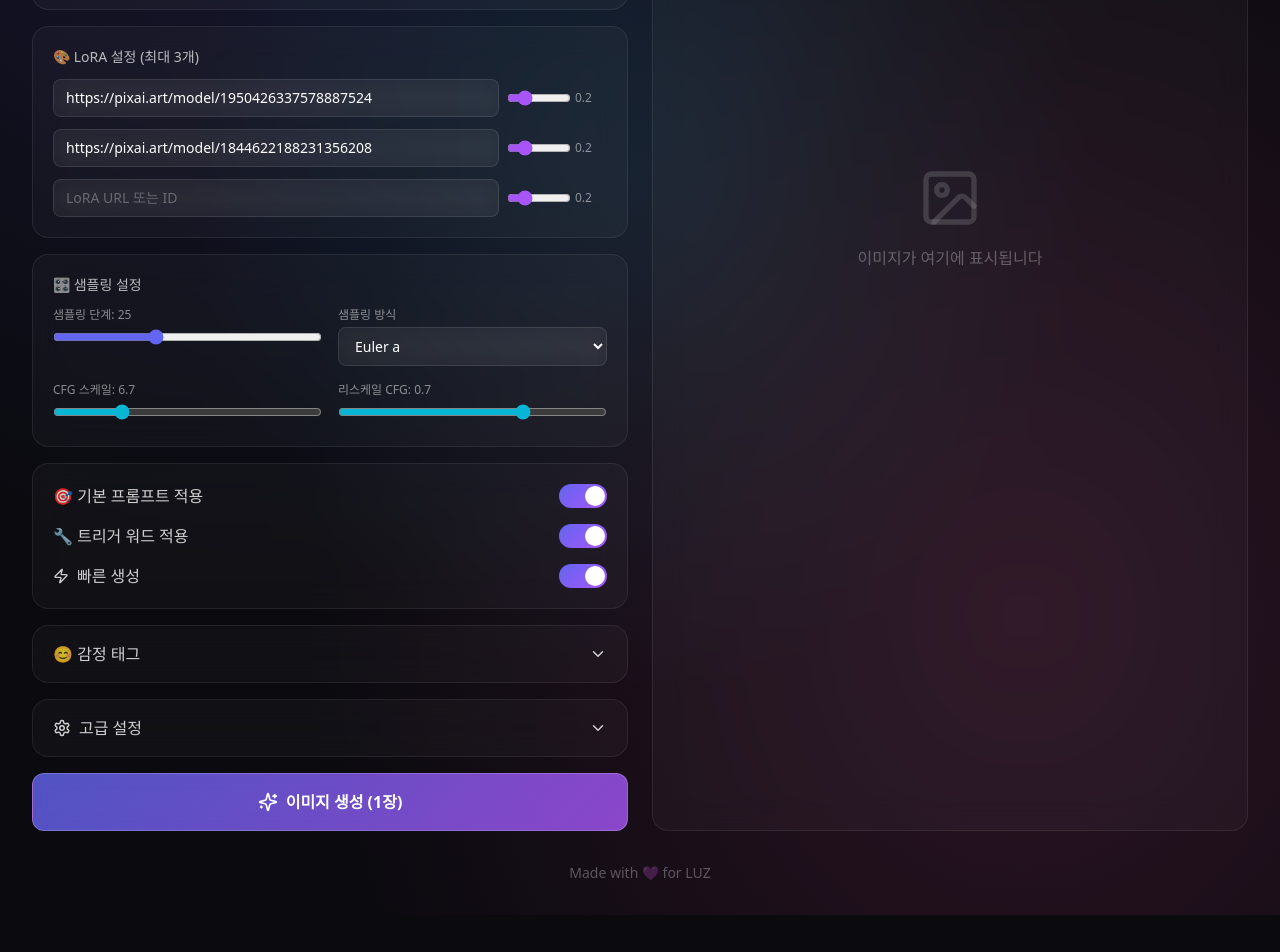
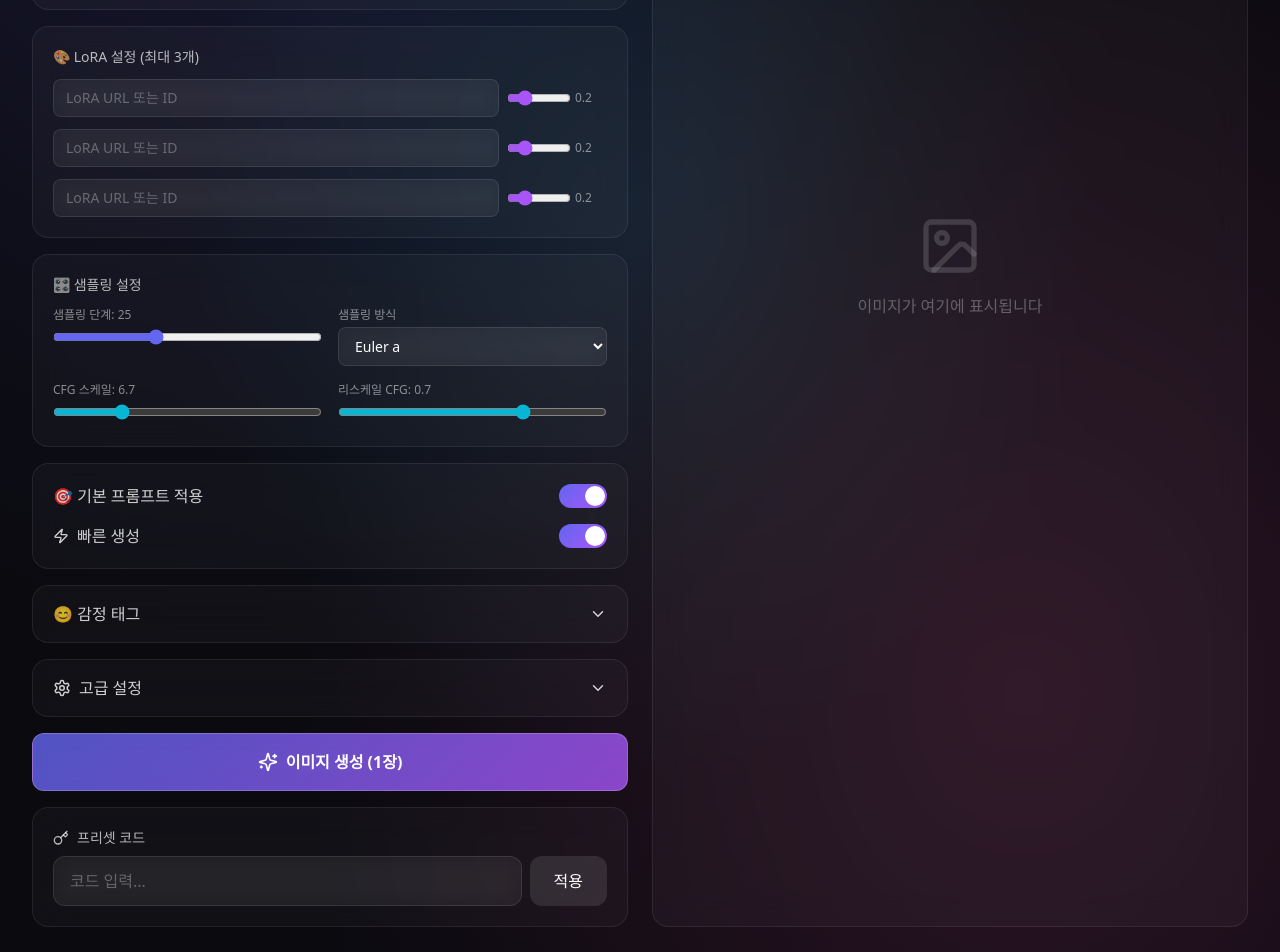
Before and after one commit to luzruz555/pixtest, a Next.js app: page / in a window 1280 px wide. Shown: the part 580-1532 px from the top of the page. Before the commit the page ends 1495 px from the top, so only its background shows below. Built offline with nearby package versions, Linux system fonts and the light colour scheme.

Commit message:
Update page.tsx

```diff
--- a/app/page.tsx
+++ b/app/page.tsx
@@ -1,7 +1,7 @@
 'use client'
 
 import { useState, useEffect } from 'react'
-import { Download, Settings, Sparkles, Image as ImageIcon, Loader2, ChevronDown, ChevronUp, Plus, X, Zap } from 'lucide-react'
+import { Download, Settings, Sparkles, Image as ImageIcon, Loader2, ChevronDown, ChevronUp, Zap, Key } from 'lucide-react'
 
 const MODELS = {
   'Tsubaki (DIT)': '1894092844569363483',
@@ -11,13 +11,17 @@ const MODELS = {
 
 const SAMPLERS = ['Euler a', 'Euler', 'DPM++ 2M', 'DPM++ 2M Karras', 'DPM++ SDE', 'DPM++ SDE Karras', 'DDIM']
 
-const DEFAULT_BASE_PROMPT = `(na tarapisu153:0.8), (say hana:0.8), (Azuuru:0.7), (kozimo123456:1.4), (freng:0.45), (patzzi:0.4), year 2024, year 2025, delicate face, kawaii aesthetic, 32k uhd, masterpiece, best quality, ultra-detailed, beautiful, nai3, (no halo:1.9), (no accessories:1.9), (no accessory:1.5), (no ornaments:1.8), blurry background`
-
-const DEFAULT_NEGATIVE_PROMPT = `bad quality, low quality, worst quality, lowres, nsfw, jpeg artifacts, scan artifacts, mosaic, cropped, error, fewer digits, bad reflection, bad composition, bad anatomy, bad hands, bad fingers, missing fingers, extra hands, extra legs, excess fingers, light particles, artist name, text, watermark, username, copyright name, bright, creature, creatures, sensei, teacher, (((halo))), hosino, accessory, 2girls, multiple people, chibi, multiple characters, sketched characters, blue archive characters, hairpin, thick eyebrows, piercing , brooch, text, (red blood:1.3), ornament`
-
-const TRIGGER_WORDS = 'soft skin, bold lineart, black lineart'
-
-const DEFAULT_EMOTIONS = [
+// 유저 프리셋
+const USER_PRESETS: { [key: string]: any } = {
+  'LUZ555': {
+    basePrompt: `(na tarapisu153:0.8), (say hana:0.8), (Azuuru:0.7), (kozimo123456:1.4), (freng:0.45), (patzzi:0.4), year 2024, year 2025, delicate face, kawaii aesthetic, 32k uhd, masterpiece, best quality, ultra-detailed, beautiful, nai3, (no halo:1.9), (no accessories:1.9), (no accessory:1.5), (no ornaments:1.8), blurry background, black lineart, bold lineart, soft skin`,
+    negativePrompt: `bad quality, low quality, worst quality, lowres, nsfw, jpeg artifacts, scan artifacts, mosaic, cropped, error, fewer digits, bad reflection, bad composition, bad anatomy, bad hands, bad fingers, missing fingers, extra hands, extra legs, excess fingers, light particles, artist name, text, watermark, username, copyright name, bright, creature, creatures, sensei, teacher, (((halo))), hosino, accessory, 2girls, multiple people, chibi, multiple characters, sketched characters, blue archive characters, hairpin, thick eyebrows, piercing , brooch, text, (red blood:1.3), ornament`,
+    loras: [
+      { url: 'https://pixai.art/model/1950426337578887524', weight: 0.2 },
+      { url: 'https://pixai.art/model/1844622188231356208', weight: 0.2 },
+      { url: '', weight: 0.2 },
+    ],
+    emotions: [
       { id: 'happy', name: '기쁨', tags: 'smile, happy, (head tilt:0.6)', enabled: false },
       { id: 'smile', name: '미소', tags: 'light smile', enabled: false },
       { id: 'front', name: '정면샷', tags: 'facing at viewer, expressionless', enabled: false },
@@ -25,14 +29,27 @@ const DEFAULT_EMOTIONS = [
       { id: 'angry', name: '분노', tags: 'angry, glare, scawl', enabled: false },
       { id: 'shy', name: '부끄러움', tags: 'shy, blush, looking another, embarrassed', enabled: false },
       { id: 'dead', name: '사망', tags: 'empty eyes, dead eyes, death scene, black blood on face, black blood on cloth, lying, black blood on floor, lifeless body', enabled: false },
+    ],
+    steps: 25,
+    sampler: 'Euler a',
+    cfgScale: 6.7,
+    rescaleCfg: 0.7,
+  }
+}
+
+// 기본 빈 감정 태그
+const DEFAULT_EMOTIONS = [
+  { id: 'emotion1', name: '감정 1', tags: '', enabled: false },
+  { id: 'emotion2', name: '감정 2', tags: '', enabled: false },
+  { id: 'emotion3', name: '감정 3', tags: '', enabled: false },
+  { id: 'emotion4', name: '감정 4', tags: '', enabled: false },
+  { id: 'emotion5', name: '감정 5', tags: '', enabled: false },
 ]
 
 // LoRA URL에서 ID 추출
 const extractLoraId = (url: string): string | null => {
-  // https://pixai.art/model/1950426337578887524-xxx 형식
   const match = url.match(/model\/(\d+)/)
   if (match) return match[1]
-  // 이미 ID만 입력된 경우
   if (/^\d+$/.test(url.trim())) return url.trim()
   return null
 }
@@ -40,29 +57,25 @@ const extractLoraId = (url: string): string | null => {
 export default function Home() {
   const [apiKey, setApiKey] = useState('')
   const [prompt, setPrompt] = useState('')
-  const [negativePrompt, setNegativePrompt] = useState(DEFAULT_NEGATIVE_PROMPT)
-  const [basePrompt, setBasePrompt] = useState(DEFAULT_BASE_PROMPT)
+  const [negativePrompt, setNegativePrompt] = useState('')
+  const [basePrompt, setBasePrompt] = useState('')
   const [useBasePrompt, setUseBasePrompt] = useState(true)
-  const [useTrigger, setUseTrigger] = useState(true)
   const [model, setModel] = useState('Tsubaki (DIT)')
   const [width, setWidth] = useState(1024)
   const [height, setHeight] = useState(1024)
 
-  // LoRA 설정 (최대 3개)
   const [loras, setLoras] = useState([
-    { url: 'https://pixai.art/model/1950426337578887524', weight: 0.2 },
-    { url: 'https://pixai.art/model/1844622188231356208', weight: 0.2 },
+    { url: '', weight: 0.2 },
+    { url: '', weight: 0.2 },
     { url: '', weight: 0.2 },
   ])
 
-  // 샘플링 설정
   const [steps, setSteps] = useState(25)
   const [sampler, setSampler] = useState('Euler a')
   const [cfgScale, setCfgScale] = useState(6.7)
   const [rescaleCfg, setRescaleCfg] = useState(0.7)
   const [fastMode, setFastMode] = useState(true)
 
-  // 감정 태그
   const [emotions, setEmotions] = useState(DEFAULT_EMOTIONS)
   const [showEmotions, setShowEmotions] = useState(false)
 
@@ -71,6 +84,10 @@ export default function Home() {
   const [error, setError] = useState('')
   const [showSettings, setShowSettings] = useState(false)
   const [progress, setProgress] = useState('')
+
+  // 유저코드
+  const [userCode, setUserCode] = useState('')
+  const [codeMessage, setCodeMessage] = useState('')
 
   useEffect(() => {
     const savedApiKey = localStorage.getItem('pixai_api_key')
@@ -81,6 +98,8 @@ export default function Home() {
     if (savedNegativePrompt) setNegativePrompt(savedNegativePrompt)
     const savedEmotions = localStorage.getItem('pixai_emotions')
     if (savedEmotions) setEmotions(JSON.parse(savedEmotions))
+    const savedLoras = localStorage.getItem('pixai_loras')
+    if (savedLoras) setLoras(JSON.parse(savedLoras))
   }, [])
 
   const saveApiKey = (key: string) => {
@@ -102,9 +121,10 @@ export default function Home() {
     const newLoras = [...loras]
     newLoras[index] = { ...newLoras[index], [field]: value }
     setLoras(newLoras)
+    localStorage.setItem('pixai_loras', JSON.stringify(newLoras))
   }
 
-  const updateEmotion = (id: string, field: 'enabled' | 'tags', value: boolean | string) => {
+  const updateEmotion = (id: string, field: 'enabled' | 'tags' | 'name', value: boolean | string) => {
     const newEmotions = emotions.map(e =>
       e.id === id ? { ...e, [field]: value } : e
     )
@@ -112,10 +132,36 @@ export default function Home() {
     localStorage.setItem('pixai_emotions', JSON.stringify(newEmotions))
   }
 
+  // 유저코드 적용
+  const applyUserCode = () => {
+    const preset = USER_PRESETS[userCode.toUpperCase()]
+    if (preset) {
+      setBasePrompt(preset.basePrompt)
+      setNegativePrompt(preset.negativePrompt)
+      setLoras(preset.loras)
+      setEmotions(preset.emotions)
+      setSteps(preset.steps)
+      setSampler(preset.sampler)
+      setCfgScale(preset.cfgScale)
+      setRescaleCfg(preset.rescaleCfg)
+
+      localStorage.setItem('pixai_base_prompt', preset.basePrompt)
+      localStorage.setItem('pixai_negative_prompt', preset.negativePrompt)
+      localStorage.setItem('pixai_loras', JSON.stringify(preset.loras))
+      localStorage.setItem('pixai_emotions', JSON.stringify(preset.emotions))
+
+      setCodeMessage('✅ 프리셋이 적용되었습니다!')
+      setTimeout(() => setCodeMessage(''), 3000)
+    } else {
+      setCodeMessage('❌ 존재하지 않는 코드입니다')
+      setTimeout(() => setCodeMessage(''), 3000)
+    }
+  }
+
   const generateSingleImage = async (finalPrompt: string, label: string) => {
     const loraData = loras
-      .map(l => ({ id: extractLoraId(l.url), weight: l.weight }))
-      .filter(l => l.id)
+      .map(l => ({ loraId: extractLoraId(l.url), weight: l.weight }))
+      .filter(l => l.loraId)
 
     const response = await fetch('/api/generate', {
       method: 'POST',
@@ -149,16 +195,15 @@ export default function Home() {
     setGeneratedImages([])
 
     let basePromptFinal = prompt
-    if (useBasePrompt) basePromptFinal = `${basePrompt}, ${basePromptFinal}`
-    if (useTrigger) basePromptFinal = `${basePromptFinal}, ${TRIGGER_WORDS}`
+    if (useBasePrompt && basePrompt) {
+      basePromptFinal = `${basePrompt}, ${basePromptFinal}`
+    }
 
-    // 생성할 이미지 목록
     const imagesToGenerate = [
       { label: '기본', prompt: basePromptFinal }
     ]
 
-    // 활성화된 감정 태그 추가
-    emotions.filter(e => e.enabled).forEach(e => {
+    emotions.filter(e => e.enabled && e.tags).forEach(e => {
       imagesToGenerate.push({
         label: e.name,
         prompt: `${basePromptFinal}, ${e.tags}`
@@ -213,7 +258,7 @@ export default function Home() {
           <h1 className="text-4xl md:text-5xl font-bold bg-gradient-to-r from-indigo-400 via-purple-400 to-pink-400 bg-clip-text text-transparent mb-2">
             ✨ Pixai Generator
           </h1>
-          <p className="text-white/60">LUZ 전용 이미지 생성기</p>
+          <p className="text-white/60">AI 이미지 생성기</p>
         </div>
 
         <div className="grid grid-cols-1 lg:grid-cols-2 gap-6">
@@ -346,12 +391,6 @@ export default function Home() {
                     className="toggle-checkbox" />
                 </div>
                 <div className="flex items-center justify-between">
-                  <span className="text-white/80">🔧 트리거 워드 적용</span>
-                  <input type="checkbox" checked={useTrigger}
-                    onChange={(e) => setUseTrigger(e.target.checked)}
-                    className="toggle-checkbox" />
-                </div>
-                <div className="flex items-center justify-between">
                   <span className="text-white/80 flex items-center gap-2"><Zap size={16} />빠른 생성</span>
                   <input type="checkbox" checked={fastMode}
                     onChange={(e) => setFastMode(e.target.checked)}
@@ -371,8 +410,13 @@ export default function Home() {
                 <div className="p-5 pt-0 space-y-3 border-t border-white/10">
                   {emotions.map((emotion) => (
                     <div key={emotion.id} className="space-y-2">
-                      <div className="flex items-center justify-between">
-                        <span className="text-white/80 text-sm">{emotion.name}</span>
+                      <div className="flex items-center gap-2">
+                        <input
+                          type="text"
+                          value={emotion.name}
+                          onChange={(e) => updateEmotion(emotion.id, 'name', e.target.value)}
+                          className="glass-input px-2 py-1 rounded text-white text-sm w-20"
+                        />
                         <input type="checkbox" checked={emotion.enabled}
                           onChange={(e) => updateEmotion(emotion.id, 'enabled', e.target.checked)}
                           className="toggle-checkbox" />
@@ -381,7 +425,8 @@ export default function Home() {
                         type="text"
                         value={emotion.tags}
                         onChange={(e) => updateEmotion(emotion.id, 'tags', e.target.value)}
-                        className="glass-input w-full px-3 py-2 rounded-lg text-white text-xs"
+                        placeholder="감정 태그 입력..."
+                        className="glass-input w-full px-3 py-2 rounded-lg text-white text-xs placeholder-white/30"
                       />
                     </div>
                   ))}
@@ -401,12 +446,14 @@ export default function Home() {
                   <div>
                     <label className="block text-sm text-white/70 mb-2">기본 프롬프트</label>
                     <textarea value={basePrompt} onChange={(e) => saveBasePrompt(e.target.value)}
-                      rows={4} className="glass-input w-full px-4 py-3 rounded-xl text-white text-sm resize-none" />
+                      rows={4} placeholder="기본으로 적용될 프롬프트..."
+                      className="glass-input w-full px-4 py-3 rounded-xl text-white text-sm resize-none placeholder-white/30" />
                   </div>
                   <div>
                     <label className="block text-sm text-white/70 mb-2">네거티브 프롬프트</label>
                     <textarea value={negativePrompt} onChange={(e) => saveNegativePrompt(e.target.value)}
-                      rows={4} className="glass-input w-full px-4 py-3 rounded-xl text-white text-sm resize-none" />
+                      rows={4} placeholder="제외할 태그..."
+                      className="glass-input w-full px-4 py-3 rounded-xl text-white text-sm resize-none placeholder-white/30" />
                   </div>
                 </div>
               )}
@@ -416,12 +463,33 @@ export default function Home() {
             <button onClick={generateImage} disabled={loading}
               className="glass-button w-full py-4 rounded-xl text-white font-semibold flex items-center justify-center gap-2">
               {loading ? (<><Loader2 className="animate-spin" size={20} />{progress || '생성 중...'}</>)
-                : (<><Sparkles size={20} />이미지 생성 ({1 + emotions.filter(e => e.enabled).length}장)</>)}
+                : (<><Sparkles size={20} />이미지 생성 ({1 + emotions.filter(e => e.enabled && e.tags).length}장)</>)}
             </button>
 
             {error && (
               <div className="glass-card rounded-xl p-4 border-red-500/50 text-red-400 text-sm">❌ {error}</div>
             )}
+
+            {/* 유저코드 */}
+            <div className="glass-card rounded-2xl p-5">
+              <label className="block text-sm text-white/70 mb-2 flex items-center gap-2"><Key size={16} />프리셋 코드</label>
+              <div className="flex gap-2">
+                <input
+                  type="text"
+                  value={userCode}
+                  onChange={(e) => setUserCode(e.target.value)}
+                  placeholder="코드 입력..."
+                  className="glass-input flex-1 px-4 py-3 rounded-xl text-white placeholder-white/30"
+                />
+                <button onClick={applyUserCode}
+                  className="px-6 py-3 rounded-xl bg-white/10 hover:bg-white/20 transition-colors text-white font-medium">
+                  적용
+                </button>
+              </div>
+              {codeMessage && (
+                <p className="mt-2 text-sm">{codeMessage}</p>
+              )}
+            </div>
           </div>
 
           {/* 이미지 출력 영역 */}
@@ -475,7 +543,7 @@ export default function Home() {
           </div>
         </div>
 
-        <div className="text-center mt-8 text-white/30 text-sm">Made with 💜 for LUZ</div>
+        <div className="text-center mt-8 text-white/30 text-sm">Pixai Generator</div>
       </div>
     </main>
   )
```
Lines whose indentation alone changed are shown as unchanged.
